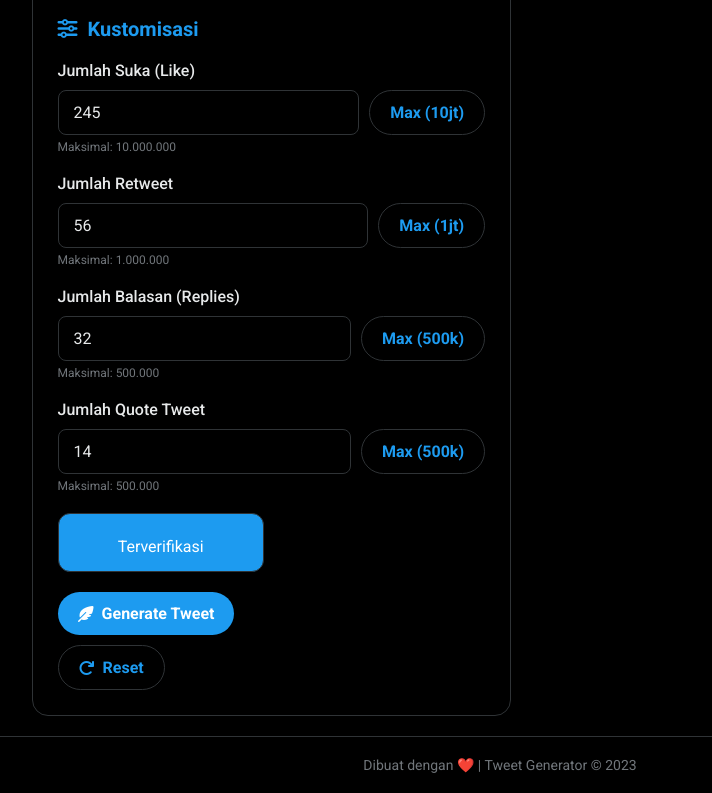
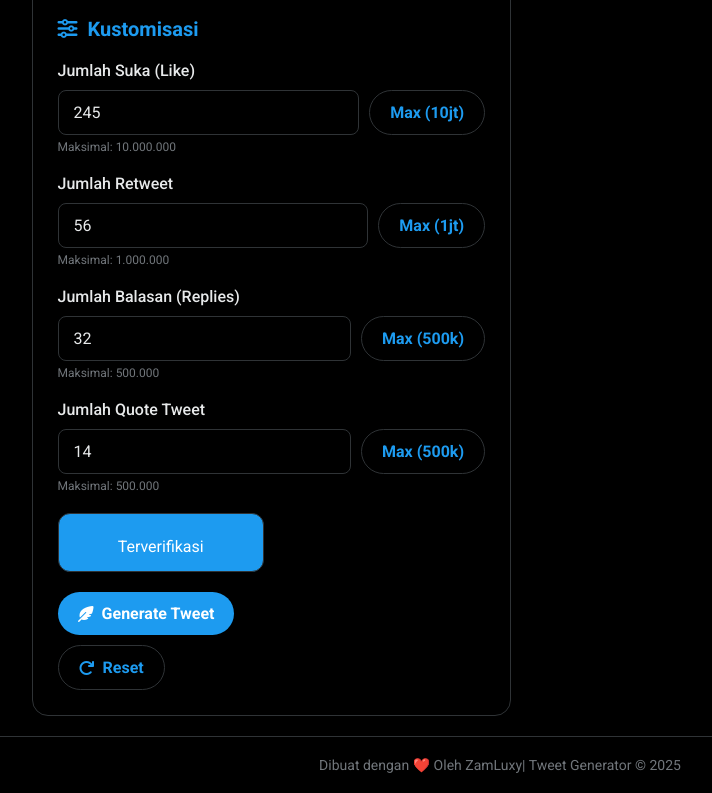
Before and after one commit to zamluxy/tweet-generator, a plain HTML site: page index.html in a window 1280 px wide. Shown: the part 706-1499 px from the top of the page, without its empty margins (140-852 px from the left). Drawn offline with Linux system fonts and the light colour scheme; some icons are missing.

Commit message:
Update index.html

```diff
--- a/index.html
+++ b/index.html
@@ -603,7 +603,7 @@
     </div>
 
     <footer>
-        <p>Dibuat dengan ❤️ | Tweet Generator © 2023</p>
+        <p>Dibuat dengan ❤️ Oleh ZamLuxy| Tweet Generator © 2025</p>
     </footer>
 
     <script>
```
